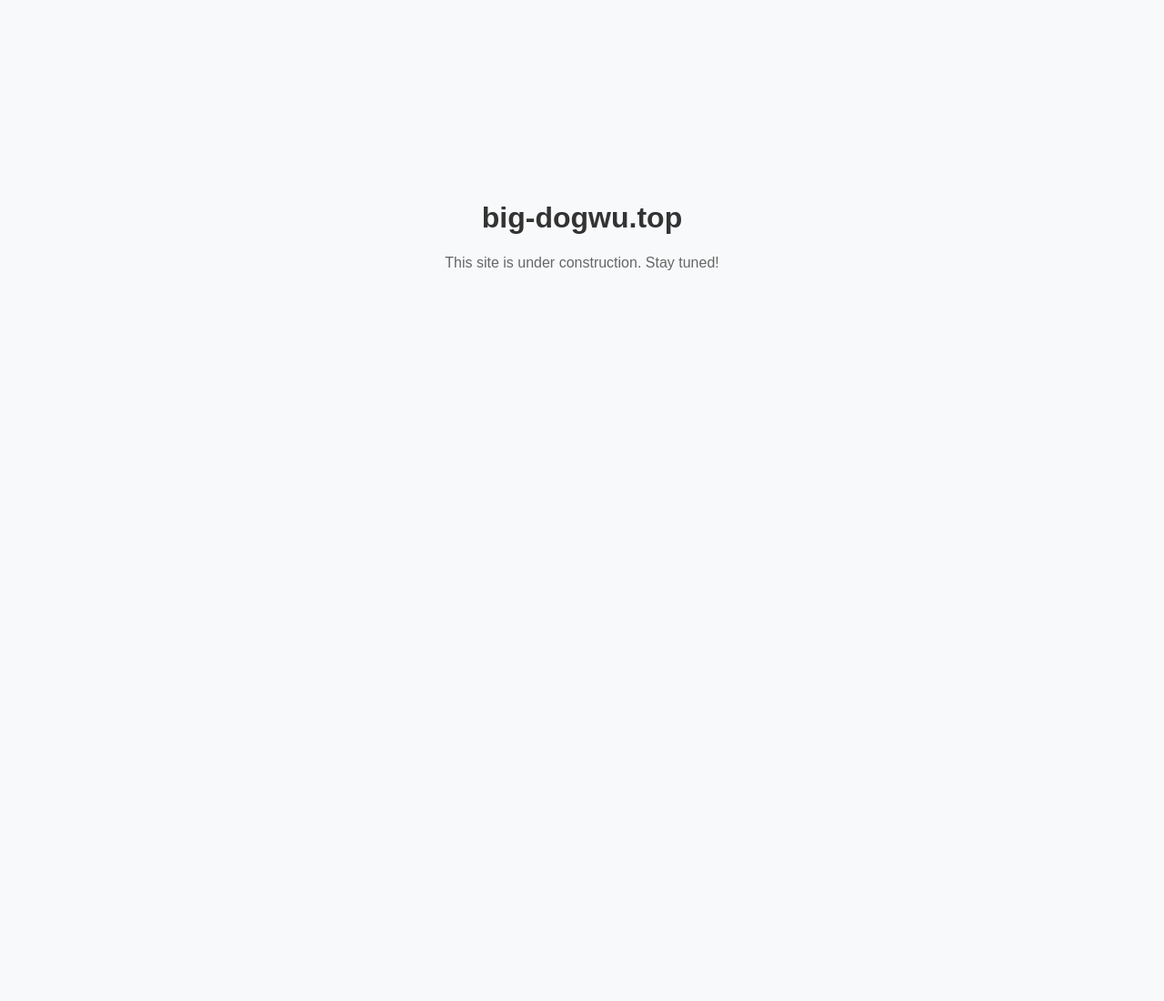
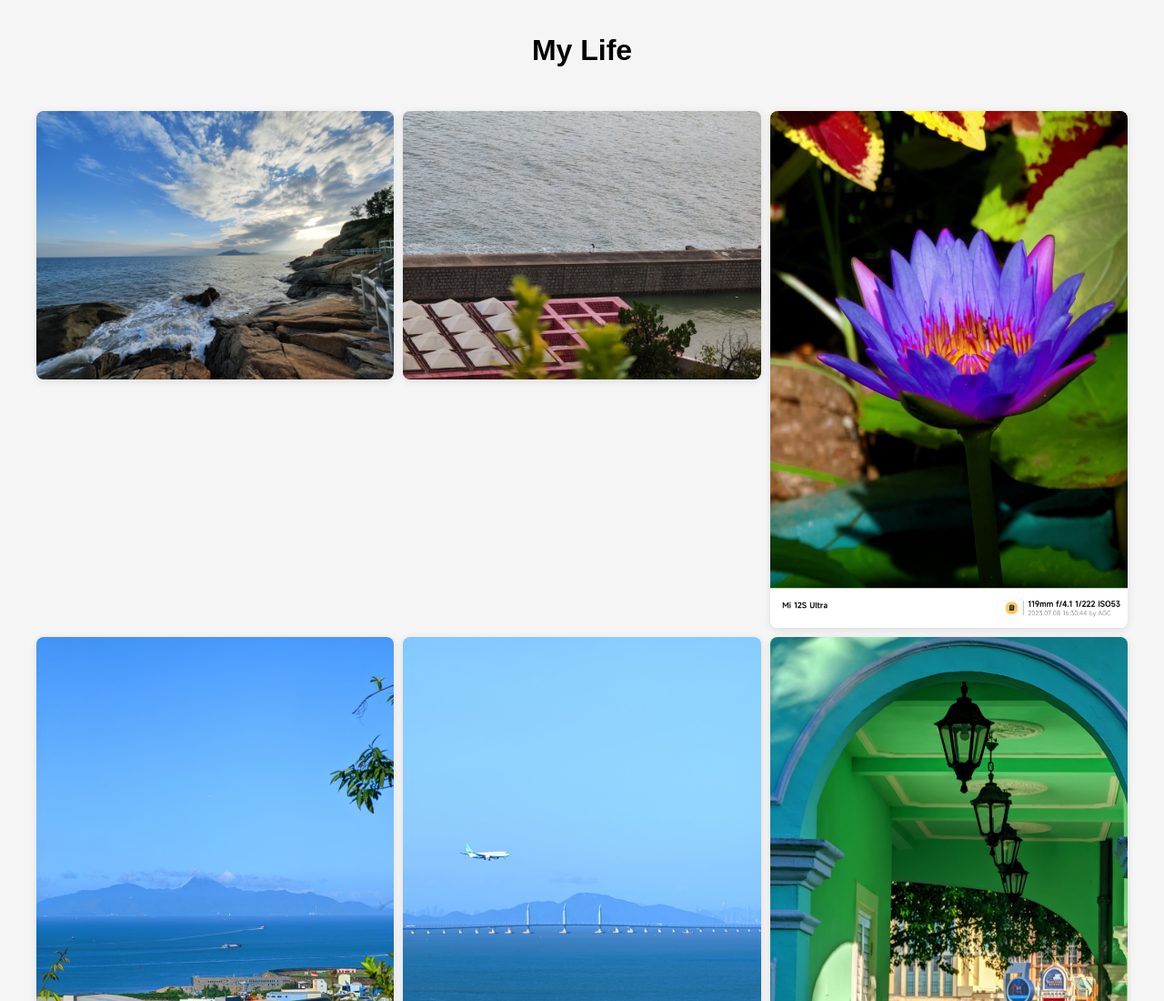
Before and after one commit to Yumengwu11/big-dogwu, a plain HTML site: page index.html in a window 1280 px wide. Shown: the top 1100 px of the page at 91% size. Before the commit the page ends 800 px from the top, so only its background shows below. Drawn offline with Linux system fonts and the light colour scheme.

Commit message:
Add files via upload

```diff
--- a/index.html
+++ b/index.html
@@ -1,17 +1,40 @@
 <!DOCTYPE html>
 <html lang="en">
 <head>
-  <meta charset="UTF-8">
-  <title>Coming Soon - big-dogwu.top</title>
-  <meta name="viewport" content="width=device-width, initial-scale=1">
-  <style>
-    body { font-family: sans-serif; text-align: center; padding-top: 15%; background: #f8f9fa; }
-    h1 { font-size: 2em; color: #333; }
-    p { color: #666; }
-  </style>
+    <meta charset="UTF-8">
+    <title>My Life</title>
+    <meta name="viewport" content="width=device-width, initial-scale=1">
+    <style>
+        body { font-family: sans-serif; margin: 0; padding: 0; background: #f5f5f5; }
+        h1 { text-align: center; padding: 1rem; }
+        .gallery {
+            display: grid;
+            grid-template-columns: repeat(auto-fit, minmax(300px, 1fr));
+            gap: 10px;
+            padding: 10px;
+            max-width: 1200px;
+            margin: auto;
+        }
+        .gallery img {
+            width: 100%;
+            height: auto;
+            border-radius: 8px;
+            box-shadow: 0 2px 8px rgba(0,0,0,0.1);
+        }
+    </style>
 </head>
 <body>
-  <h1>big-dogwu.top</h1>
-  <p>This site is under construction. Stay tuned!</p>
+    <h1>My Life</h1>
+    <div class="gallery">
+        <img src="assets/images/photo1.jpg" alt="Photo 1">
+        <img src="assets/images/photo2.jpg" alt="Photo 2">
+        <img src="assets/images/photo3.jpg" alt="Photo 3">
+        <img src="assets/images/photo4.jpg" alt="Photo 4">
+        <img src="assets/images/photo5.jpg" alt="Photo 5">
+        <img src="assets/images/photo6.jpg" alt="Photo 6">
+        <img src="assets/images/photo7.jpg" alt="Photo 7">
+        <img src="assets/images/photo8.jpg" alt="Photo 8">
+        <img src="assets/images/photo9.jpg" alt="Photo 9">
+    </div>
 </body>
 </html>
```
Also changed, not shown: assets/images/photo1.jpg (added), assets/images/photo2.jpg (added), assets/images/photo3.jpg (added), assets/images/photo4.jpg (added), assets/images/photo5.jpg (added), assets/images/photo6.jpg (added), assets/images/photo7.jpg (added), assets/images/photo8.jpg (added), assets/images/photo9.jpg (added).
